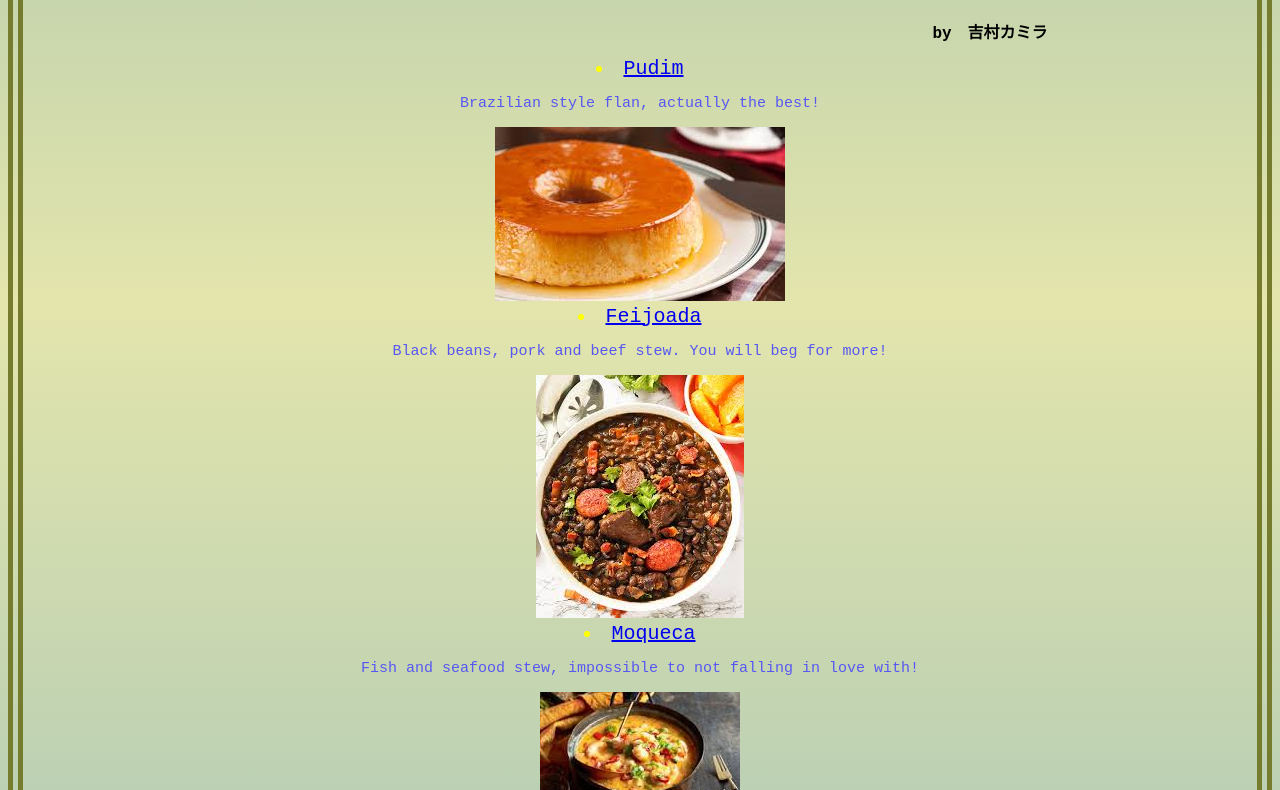
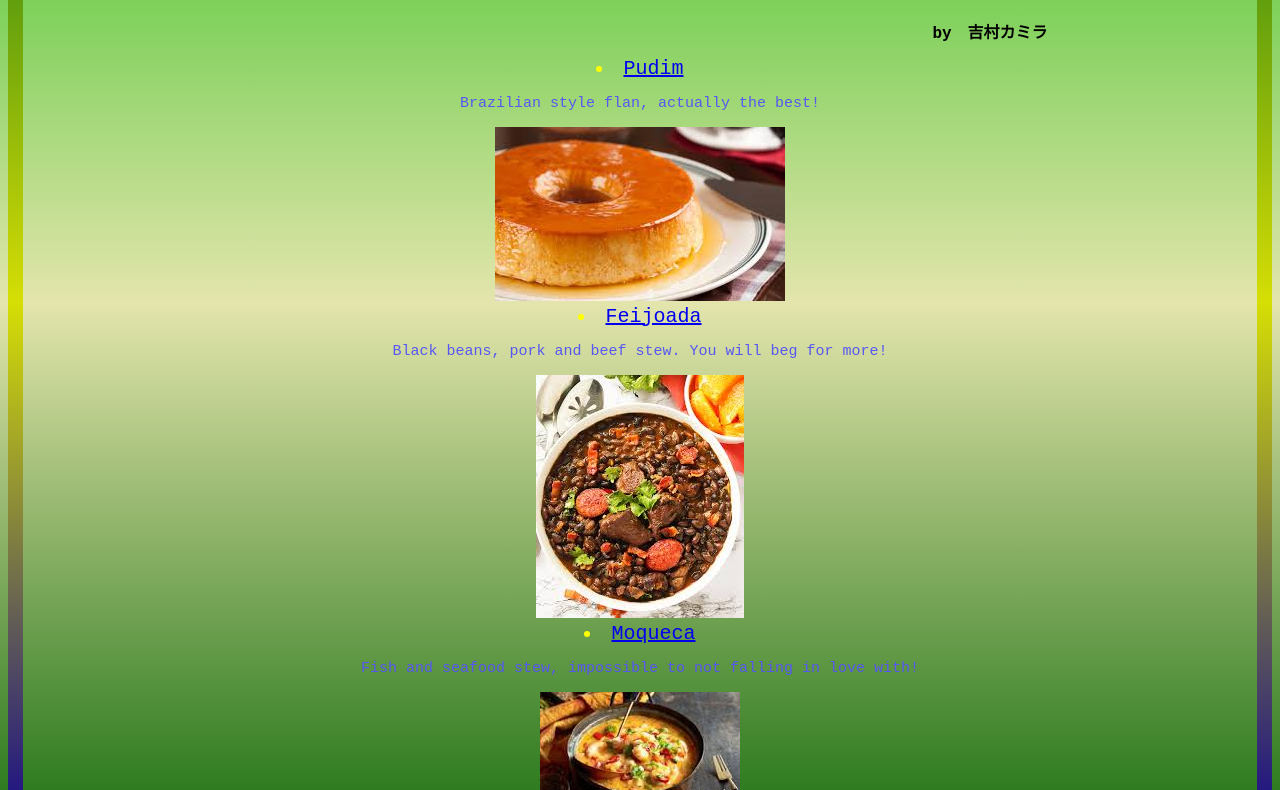
Before and after one commit to mitchaan/odin-recipes, a plain HTML site: page index.html in a window 1280 px wide. Shown: the part 247-1037 px from the top of the page. Drawn offline with Linux system fonts and the light colour scheme; a web font is replaced by a local one.

Commit message:
add linear border

```diff
--- a/style.css
+++ b/style.css
@@ -1,10 +1,11 @@
 
 body {
-    background-image: linear-gradient(#b1c9ae,#e3e5ac,#b7ceb4);
+    background-image: linear-gradient(#2abf17,#e3e5ac,#186e0d);
     text-align: center;
     border-style:double;
     border-width: 15px;
-    border-color: rgb(117, 124, 45);
+    border-image-source:linear-gradient(#046b15,#d6de04,#0f018f);
+    border-image-slice: 20;
     border-radius: 10px;
 }
 
```
